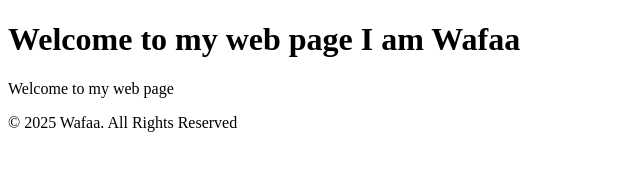
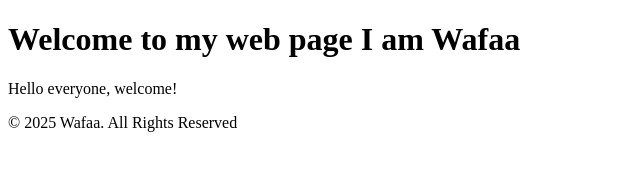
Before and after one commit to wafaahammad5/Git-Task, a plain HTML site: page index.html in a window 1280 px wide. Shown: the full height of the page, 0-640 px from the left. Drawn offline with Linux system fonts and the light colour scheme.

Commit message:
This is my second commit

```diff
--- a/index.html
+++ b/index.html
@@ -10,7 +10,7 @@
         <h1>Welcome to my web page I am Wafaa</h1>
     </header>
     <main>
-        <p>Welcome to my web page</p>
+        <p>Hello everyone, welcome!</p>
     </main>
     <footer>
         <p> © 2025 Wafaa. All Rights Reserved</p>
```
